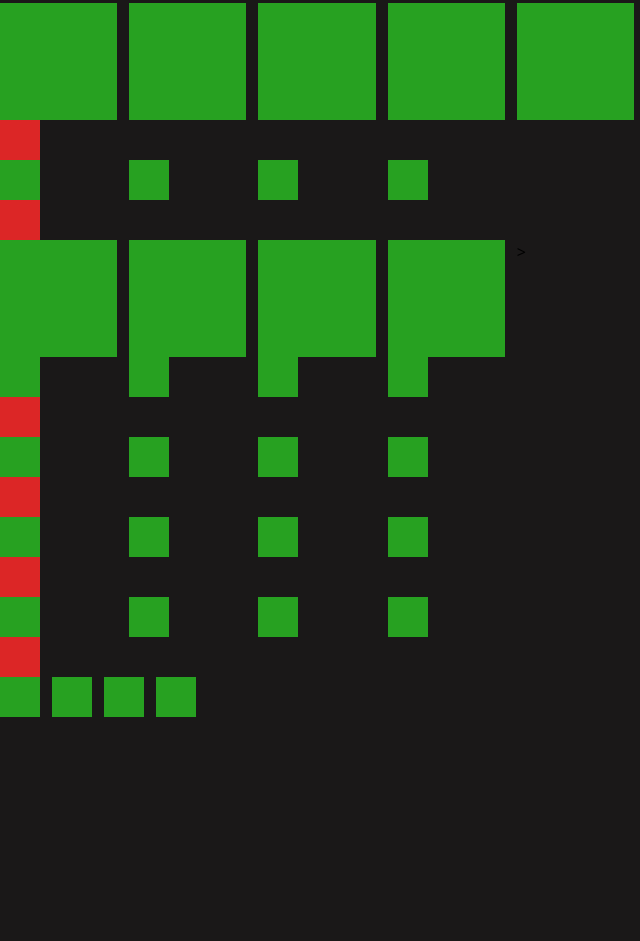
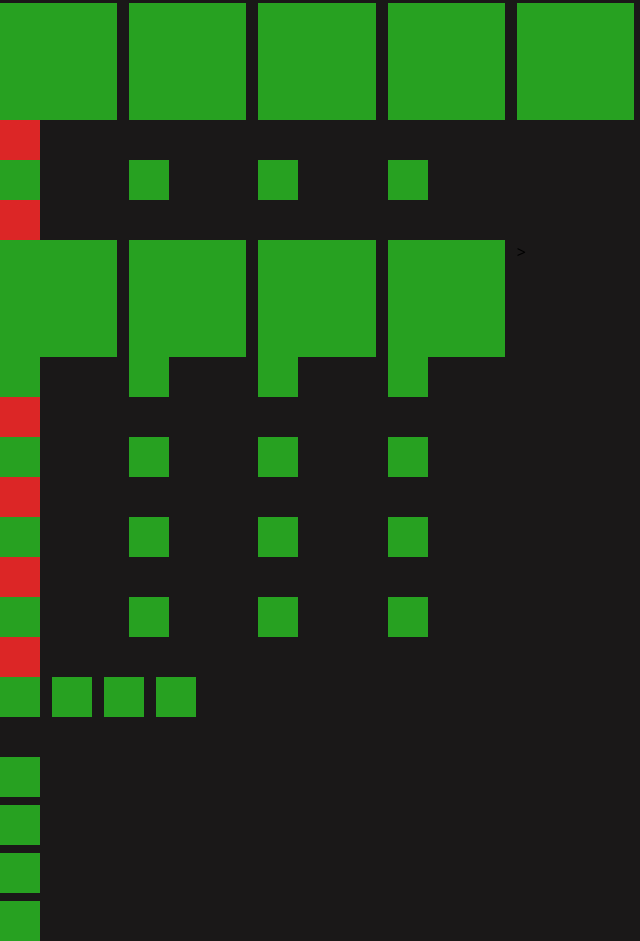
Before and after one commit to koharyb/lunaproject, a website: page docs/tetris.html in a window 1280 px wide. Shown: the part 2452-3393 px from the top of the page, without its empty margins (0-640 px from the left). Before the commit the page ends 3169 px from the top, so only its background shows below. Drawn offline with Linux system fonts and the light colour scheme.

Commit message:
22.11.2024/01

```diff
--- a/docs/tetris.html
+++ b/docs/tetris.html
@@ -277,6 +277,13 @@
         <div class="w-10 h-10 bg-custom-green"></div>
       </div>
 
+      <div class="grid gap-2 mt-10">
+        <div class="w-10 h-10 bg-custom-green box-border"></div>
+        <div class="w-10 h-10 bg-custom-green box-border"></div>
+        <div class="w-10 h-10 bg-custom-green box-border"></div>
+        <div class="w-10 h-10 bg-custom-green box-border"></div>
+      </div>
+
 
 
 
```
Also changed, not shown: docs/index.html (+2 -1 lines), docs/output.css.
